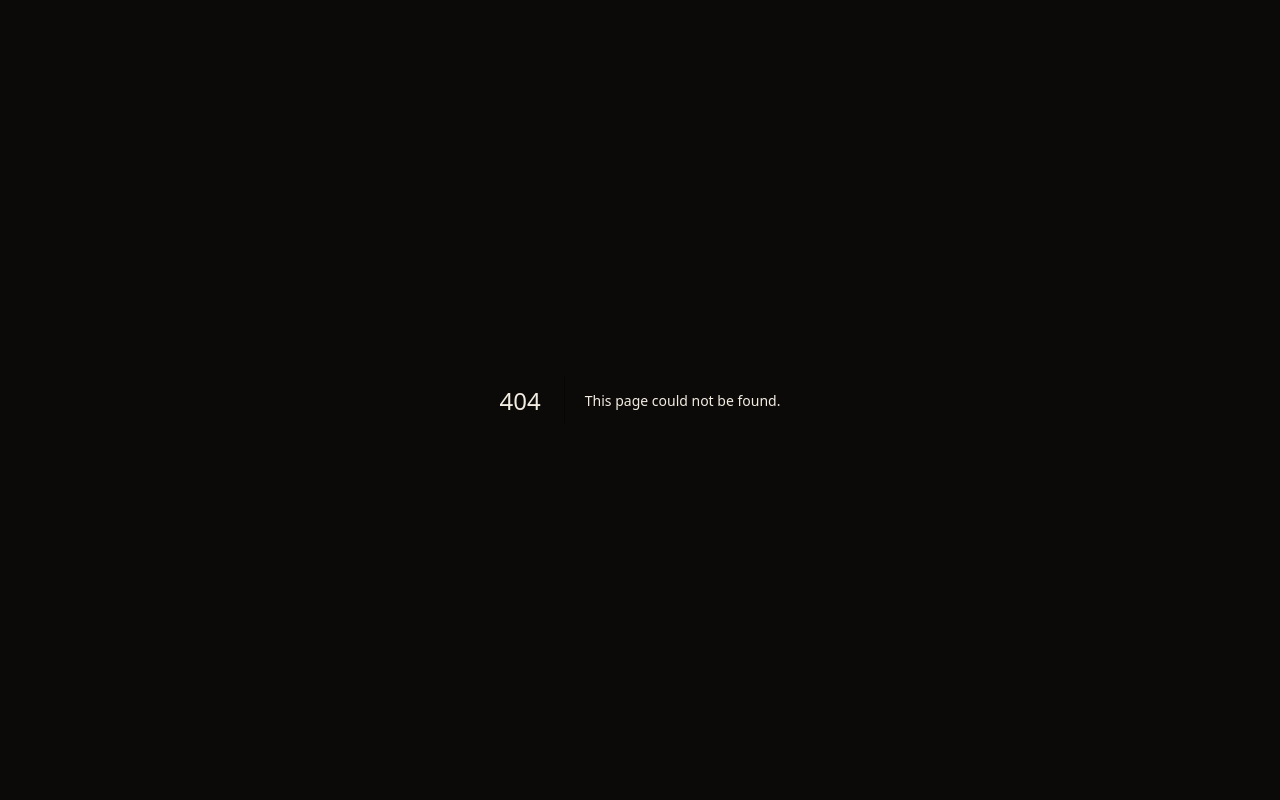
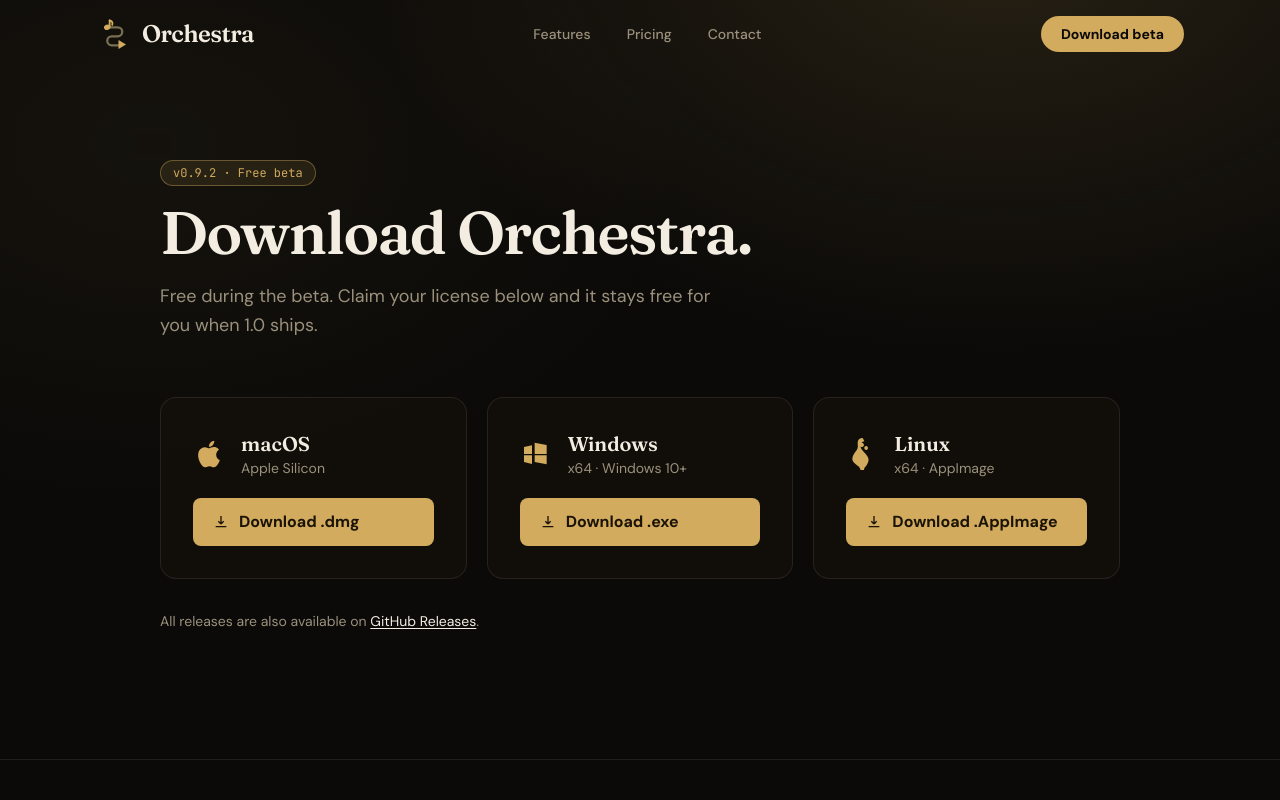
Before and after one commit to p-valentin/Orchestra_website, a Next.js app: page /downloads in a window 1280 px wide. Before the commit this address had no page. Shown: the top 800 px of the page. Built offline with nearby package versions, Linux system fonts and the light colour scheme.

Commit message:
add downloads page, fix download links, clean AI traces

```diff
--- /dev/null
+++ b/app/downloads/page.tsx
@@ -0,0 +1,120 @@
+import { VERSION, DOWNLOADS, GITHUB_RELEASES } from '@/lib/release'
+import Nav from '@/components/Nav'
+import Footer from '@/components/Footer'
+
+type PlatformCardProps = {
+  icon: React.ReactNode
+  name: string
+  note: string
+  links: { label: string; href: string }[]
+}
+
+function PlatformCard({ icon, name, note, links }: PlatformCardProps) {
+  return (
+    <div className="flex flex-col gap-5 rounded-2xl border border-subtle bg-surface/60 p-8">
+      <div className="flex items-center gap-4">
+        <span className="text-teal">{icon}</span>
+        <div>
+          <div className="font-display text-xl font-semibold text-text-primary">{name}</div>
+          <div className="text-sm text-text-secondary">{note}</div>
+        </div>
+      </div>
+      <div className="flex flex-col gap-2.5">
+        {links.map((link) => (
+          <a
+            key={link.label}
+            href={link.href}
+            className="inline-flex items-center gap-2.5 rounded-lg bg-teal px-5 py-3 font-semibold text-[#1a1306] transition-transform hover:-translate-y-0.5"
+          >
+            <svg viewBox="0 0 24 24" width="16" height="16" fill="none" stroke="currentColor" strokeWidth="2" aria-hidden="true">
+              <path d="M12 3v12m0 0l-4-4m4 4l4-4M4 19h16" />
+            </svg>
+            {link.label}
+          </a>
+        ))}
+      </div>
+    </div>
+  )
+}
+
+function MacIcon() {
+  return (
+    <svg viewBox="0 0 24 24" width="32" height="32" fill="currentColor" aria-hidden="true">
+      <path d="M18.71 19.5c-.83 1.24-1.71 2.45-3.05 2.47-1.34.03-1.77-.79-3.29-.79-1.53 0-2 .77-3.27.82-1.31.05-2.3-1.32-3.14-2.53C4.25 17 2.94 12.45 4.7 9.39c.87-1.52 2.43-2.48 4.12-2.51 1.28-.02 2.5.87 3.29.87.78 0 2.26-1.07 3.8-.91.65.03 2.47.26 3.64 1.98-.09.06-2.17 1.28-2.15 3.81.03 3.02 2.65 4.03 2.68 4.04-.03.07-.42 1.44-1.38 2.83M13 3.5c.73-.83 1.94-1.46 2.94-1.5.13 1.17-.34 2.35-1.04 3.19-.69.85-1.83 1.51-2.95 1.42-.15-1.15.41-2.35 1.05-3.11z" />
+    </svg>
+  )
+}
+
+function WindowsIcon() {
+  return (
+    <svg viewBox="0 0 24 24" width="32" height="32" fill="currentColor" aria-hidden="true">
+      <path d="M3 12V6.75l6-1.32v6.57H3zm17 0V5.25L11 3.5v8.5h9zm-17 1h6v6.43l-6-1.38V13zm17 0v6.75l-9-1.75V13h9z" />
+    </svg>
+  )
+}
+
+function LinuxIcon() {
+  return (
+    <svg viewBox="0 0 24 24" width="32" height="32" fill="currentColor" aria-hidden="true">
+      <path d="M12.504 0c-.155 0-.315.008-.48.021-4.226.333-3.105 4.807-3.17 6.298-.076 1.092-.3 1.953-1.05 3.02-.885 1.051-2.127 2.75-2.716 4.521-.278.832-.41 1.684-.287 2.489.117.779.567 1.563 1.239 2.228l.038.033.033.038c.62.629 1.349 1.209 2.126 1.711 1.604 1.031 2.508 2.19 2.679 3.651-.038.09.005.226.029.313a.618.618 0 00.594.451h1.36c.323 0 .593-.258.594-.579.003-.385.04-.765.155-1.138.22-.72.636-1.319 1.218-1.821l.045-.04.04-.046c.854-1.021 1.551-2.273 1.829-3.653l.016-.073c.064-.33.138-.67.138-1.022 0-1.054-.48-2.125-1.163-3.155-.683-1.03-1.57-1.983-2.398-2.838-1.26-1.308-2.388-2.683-2.463-4.463-.037-.898.244-1.768.764-2.435.458-.593 1.094-.954 1.857-1.054.1-.012.196-.018.287-.018zm-.499 3.547c-.404.015-.744.197-1.003.516-.244.3-.375.693-.355 1.116.04.844.648 1.528 1.359 1.528.058 0 .115-.006.173-.017.376-.065.694-.25.924-.534.236-.293.354-.667.324-1.059-.065-.826-.703-1.536-1.422-1.55zm3.093 2.386c-.379-.003-.727.18-.986.48-.245.285-.376.662-.352 1.056.048.82.653 1.478 1.353 1.478.055 0 .11-.006.165-.016.36-.066.665-.241.888-.515.228-.28.343-.64.315-1.013-.063-.803-.679-1.463-1.383-1.47z" />
+    </svg>
+  )
+}
+
+export default function DownloadsPage() {
+  return (
+    <>
+      <Nav />
+      <main className="mx-auto max-w-5xl px-5 pb-32 pt-40 sm:px-8">
+        <div className="mb-4 flex items-center gap-3">
+          <span className="rounded-full border border-teal/40 bg-teal/10 px-3 py-1 font-mono text-xs text-teal">
+            v{VERSION} · Free beta
+          </span>
+        </div>
+
+        <h1 className="font-display text-5xl font-semibold leading-[0.98] tracking-tight text-text-primary sm:text-6xl">
+          Download Orchestra.
+        </h1>
+        <p className="mt-5 max-w-xl text-lg leading-relaxed text-text-secondary">
+          Free during the beta. Claim your license below and it stays free for you when 1.0 ships.
+        </p>
+
+        <div className="mt-14 grid gap-5 sm:grid-cols-2 lg:grid-cols-3">
+          <PlatformCard
+            icon={<MacIcon />}
+            name="macOS"
+            note="Apple Silicon"
+            links={[
+              { label: 'Download .dmg', href: DOWNLOADS.mac.arm64 },
+            ]}
+          />
+          <PlatformCard
+            icon={<WindowsIcon />}
+            name="Windows"
+            note="x64 · Windows 10+"
+            links={[
+              { label: 'Download .exe', href: DOWNLOADS.windows.x64 },
+            ]}
+          />
+          <PlatformCard
+            icon={<LinuxIcon />}
+            name="Linux"
+            note="x64 · AppImage"
+            links={[
+              { label: 'Download .AppImage', href: DOWNLOADS.linux.x64 },
+            ]}
+          />
+        </div>
+
+        <p className="mt-8 text-sm text-text-secondary">
+          All releases are also available on{' '}
+          <a href={GITHUB_RELEASES} className="text-text-primary underline underline-offset-2 hover:text-teal transition-colors">
+            GitHub Releases
+          </a>
+          .
+        </p>
+      </main>
+      <Footer />
+    </>
+  )
+}
--- a/components/CtaSection.tsx
+++ b/components/CtaSection.tsx
@@ -12,8 +12,7 @@
             <span className="italic font-medium text-teal">Free beta.</span>
           </h2>
           <a
-            href="/downloads/Orchestra-0.1.0-beta.arm64.dmg"
-            download
+            href="/downloads"
             className="mt-8 inline-flex items-center gap-2.5 rounded-lg bg-teal px-7 py-3.5 font-semibold text-[#1a1306] transition-transform hover:-translate-y-0.5"
           >
             <svg viewBox="0 0 24 24" width="18" height="18" fill="none" stroke="currentColor" strokeWidth="1.9" aria-hidden="true">
--- a/components/Hero.tsx
+++ b/components/Hero.tsx
@@ -30,8 +30,7 @@
 
           <div className="mt-10 flex flex-wrap items-center gap-x-7 gap-y-4">
             <a
-              href="/downloads/Orchestra-0.1.0-beta.arm64.dmg"
-              download
+              href="/downloads"
               className="inline-flex items-center gap-2.5 rounded-lg bg-teal px-7 py-3.5 font-semibold text-[#1a1306] transition-transform hover:-translate-y-0.5"
             >
               <svg viewBox="0 0 24 24" width="18" height="18" fill="none" stroke="currentColor" strokeWidth="1.9" aria-hidden="true">
--- /dev/null
+++ b/lib/release.ts
@@ -0,0 +1,18 @@
+export const VERSION = '0.9.2'
+
+const BASE = 'https://downloads.orchestra-automation.com'
+
+export const DOWNLOADS = {
+  mac: {
+    arm64: `${BASE}/Orchestra-${VERSION}-arm64.dmg`,
+    x64: `${BASE}/Orchestra-${VERSION}-x64.dmg`,
+  },
+  windows: {
+    x64: `${BASE}/Orchestra%20Setup%20${VERSION}.exe`,
+  },
+  linux: {
+    x64: `${BASE}/Orchestra-${VERSION}.AppImage`,
+  },
+}
+
+export const GITHUB_RELEASES = `https://github.com/p-valentin/Orchestra/releases/tag/v${VERSION}`
```
